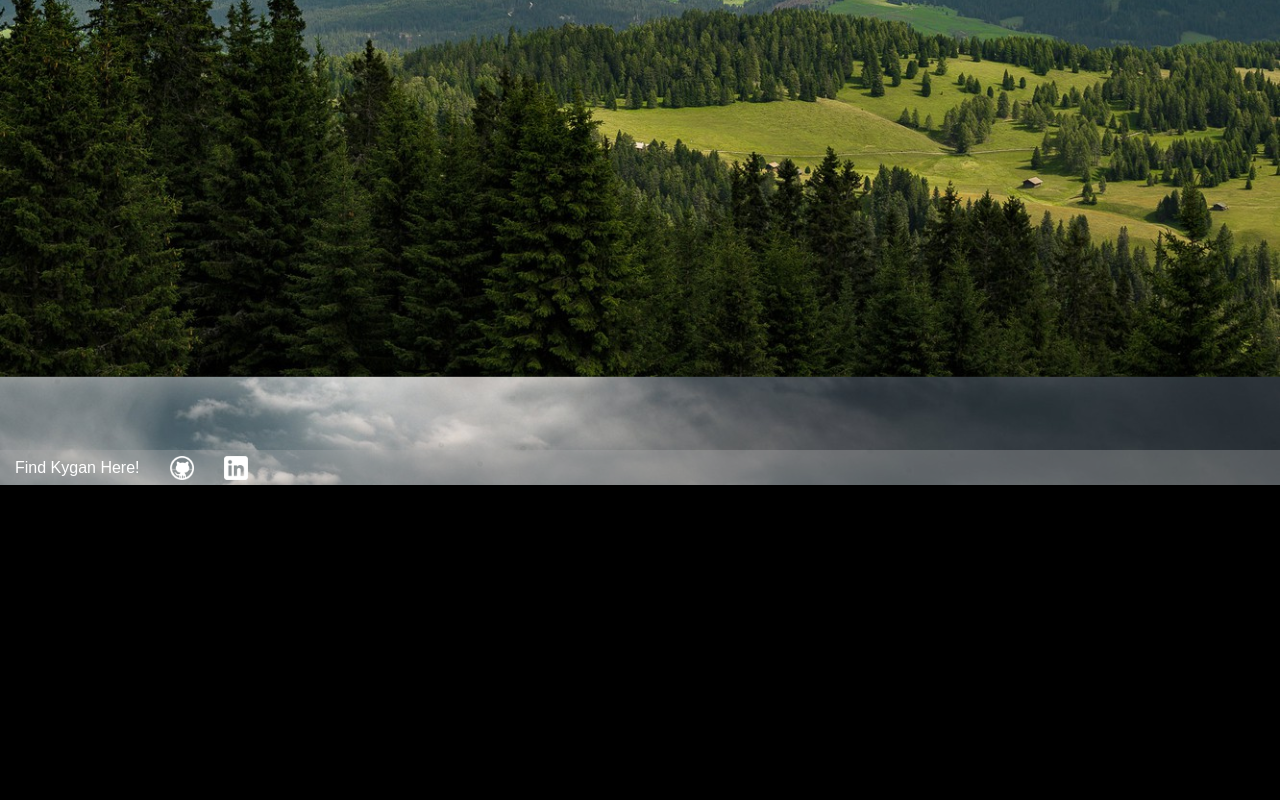
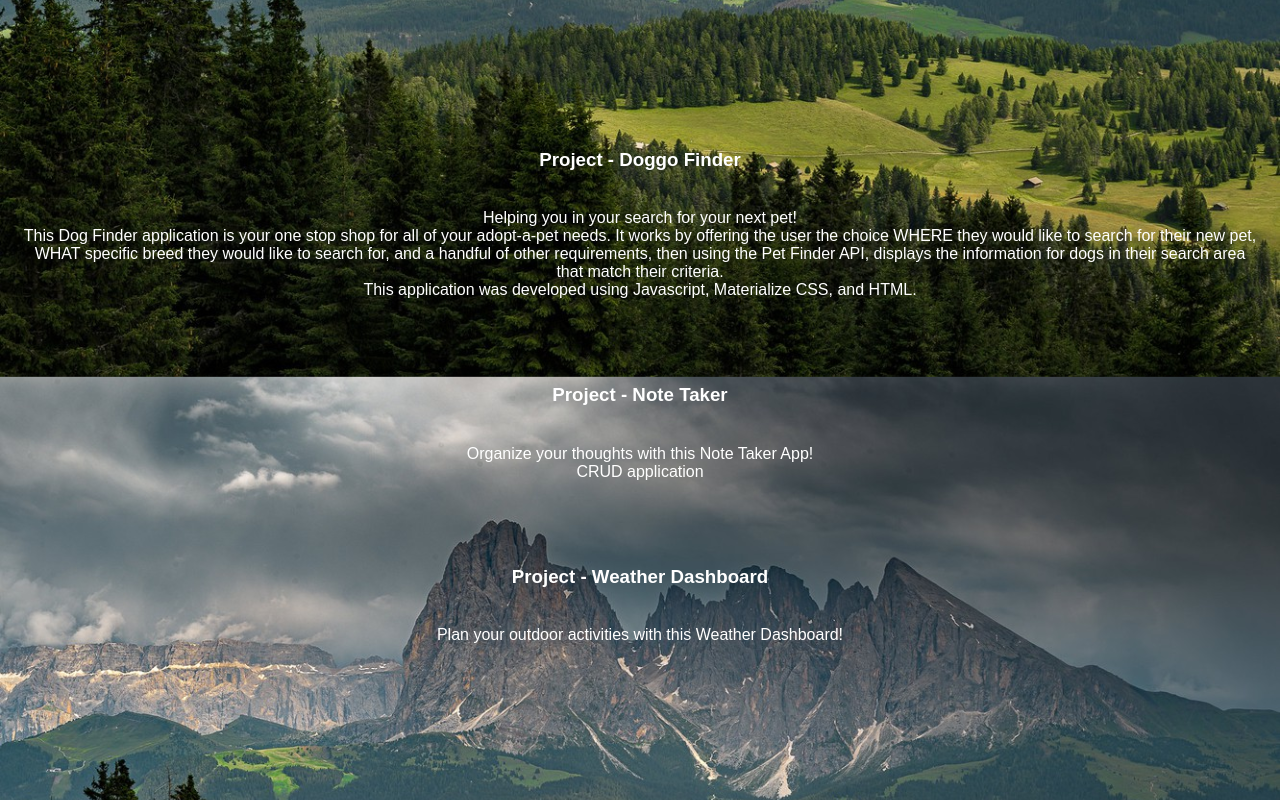
Before and after one commit to Kygandao/React-Portfolio, a React (Create React App) app: page /Projects in a window 1280 px wide. Shown: the part 440-1240 px from the top of the page. Before the commit the page ends 925 px from the top, so only its background shows below. Built offline with nearby package versions, Linux system fonts and the light colour scheme.

Commit message:
initiate project descriptions

```diff
--- a/src/App.css
+++ b/src/App.css
@@ -99,10 +99,32 @@ body {
     display: flex;
     flex-direction: column;
     align-items: center;
-    height: 105vh;
+    height: 65vh;
     width: 100%;
     color: white;
 }
+
+.projectTitle {
+    padding-top: 30px;
+}
+
+.projectDescriptions {
+    display: flex;
+    flex-direction: column;
+    align-items: center;
+    color: white;
+    height: 100vh;
+    width: 100%;
+}
+
+.projectDescriptions p {
+    padding: 20px;
+}
+
+.projectContentDiv p {
+    padding: 20px;
+}
+
 
 .homepageContentDiv {
     display: flex;
@@ -114,7 +136,7 @@ body {
     height: 90vh;
 }
 .homepageContentDiv h2{
-    padding: 30px;
+    padding: 20px;
 }
 
 .homeMiddle {
@@ -162,10 +184,6 @@ body {
     display: flex;
     flex-direction: column;
     width: 50%
-}
-
-.projectContentDiv p {
-    padding: 20px;
 }
 
 .slider {
--- a/src/components/ProjectsPage.js
+++ b/src/components/ProjectsPage.js
@@ -14,6 +14,27 @@ const ProjectsPage = () => {
                 <p>Listed below are a few examples of the projects I have contributed to as well as independent work.</p>
                 <ImageSlider slides={sliderData}/>
             </div>
+            <div className='projectDescriptions'>
+                <div>
+                    <h3>Project - Doggo Finder</h3>
+                    <p>Helping you in your search for your next pet!<br/>
+                    This Dog Finder application is your one stop shop for all of your adopt-a-pet needs. It works by offering the user the choice WHERE they would like to search for their new pet, WHAT specific breed they would like to search for, and a handful of other requirements, then using the Pet Finder API, displays the information for dogs in their search area that match their criteria.<br/>
+                    This application was developed using Javascript, Materialize CSS, and HTML.
+                    </p>
+                </div>
+                <div>
+                    <h3 className='projectTitle'>Project - Note Taker</h3>
+                    <p>Organize your thoughts with this Note Taker App!<br/>
+                    CRUD application
+                    </p>
+                </div>
+                <div>
+                    <h3 className='projectTitle'>Project - Weather Dashboard</h3>
+                    <p>Plan your outdoor activities with this Weather Dashboard!<br/>
+
+                    </p>
+                </div>
+            </div>
 
         </div>
     )
--- a/src/components/partials/ImageSlider.js
+++ b/src/components/partials/ImageSlider.js
@@ -15,6 +15,7 @@ const ImageSlider = ({ slides }) => {
     }
 
     console.log(currentImg)
+
 
     if(!Array.isArray(slides) || slides.length <= 0) {
         return null
```
